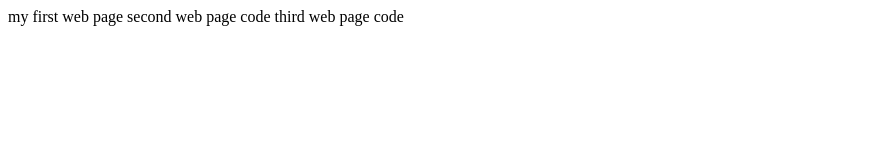
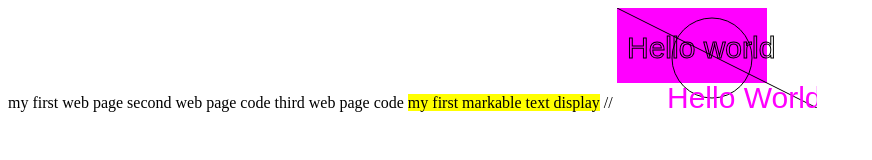
Before and after one commit to weichaojie/webtoolset, a plain HTML site: page firsstweb/testhtml.html in a window 1280 px wide. Shown: the whole page, without its empty margins (0-872 px from the left). Drawn offline with Linux system fonts and the light colour scheme.

Commit message:
add a code line at a another remote computer

```diff
--- a/firsstweb/testhtml.html
+++ b/firsstweb/testhtml.html
@@ -1,4 +1,5 @@
 <!DOCTYPE html>
+<meta charset="utf-8">
 <html lang="en">
 <head>
     <meta charset="UTF-8">
@@ -8,5 +9,39 @@
 <text>my first web page</text>
 <text>second web page code</text>
 <text>third web page code</text>
+<mark>my first markable text display</mark>
+//<script src="FirstJavaScript.js"></script>
+<canvas id="weichaojieCanvas002" width="200" height="100" style="border:lpx solid #000000;"></canvas>
+<script>
+    var c = document.getElementById("weichaojieCanvas002");
+    var ctx = c.getContext("2d");
+    ctx.fillStyle = "#FF00FF";
+    ctx.fillRect(0, 0, 150, 75);
+</script>
+
+<script>
+    var c = document.getElementById("weichaojieCanvas002");
+    var ctx = c.getContext("2d");
+    ctx.moveTo(0, 0);
+    ctx.lineTo(200, 100);
+    ctx.stroke();
+</script>
+
+<script>
+    var c = document.getElementById("weichaojieCanvas002");
+    var ctx = c.getContext("2d");
+    ctx.beginPath();
+    ctx.arc(95, 50, 40, 0, 2*Math.PI);
+    ctx.stroke();
+</script>
+
+<script>
+    var c = document.getElementById("weichaojieCanvas002");
+    var ctx = c.getContext("2d");
+    ctx.font = "30px Arial";
+    ctx.fillText("Hello World", 50, 100);
+    ctx.strokeText("Hello world", 10, 50);
+</script>
+
 </body>
 </html>
```
Also changed, not shown: firsstweb/FirstJavaScript.js (added).
